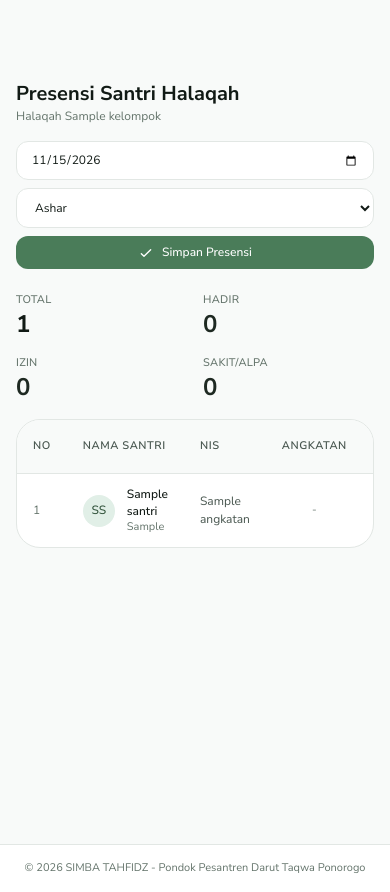
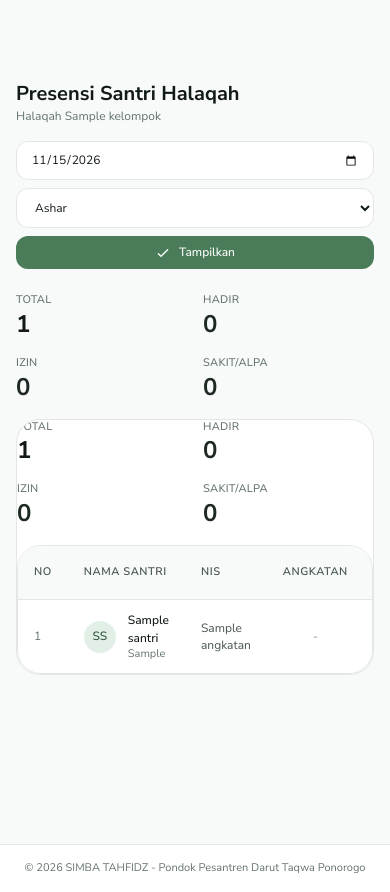
Before and after one commit to gazza-bot/SIMBATAHFIDZ, a Laravel app: page /ustadz/absensis in a window 390 px wide. Shown: the part 65-957 px from the top of the page. Run offline with Laravel 12, Linux system fonts and the light colour scheme; a user stored in the database is signed in; tables that the repository leaves empty hold one stand-in row (values such as "Sample post"); grey boxes marked "Sample" are stand-in pictures; style sheets or scripts are compiled from the project's sources; parts of the project's set-up code (start-up, migrations or seed data) failed here and were passed over.

Commit message:
feat(ustadz): fix mobile sidebar, bottom bar grid, button class dup, absensi filter form
- Fix bottom bar: static grid-cols-5 (dynamic class not compiled)
- Add sidebar toggle JS in resources/js/app.js
- Fix button component: single class attr via $attributes->merge (fixes duplicate class)
- Absensi: move x-data to wrapper, add GET filter form, remove broken bulk POST button, prefill edit modal
- Update APP_URL to include port for session/CSRF consistency

```diff
--- a/resources/js/app.js
+++ b/resources/js/app.js
@@ -19,3 +19,40 @@ document.addEventListener('submit', (event) => {
         table.dataset.loading = 'true';
     }
 });
+
+document.addEventListener('DOMContentLoaded', () => {
+    const sidebar = document.getElementById('sidebar');
+    const overlay = document.getElementById('sidebar-overlay');
+    const toggle = document.getElementById('sidebar-toggle');
+
+    if (!sidebar || !overlay || !toggle) return;
+
+    const openSidebar = () => {
+        sidebar.classList.remove('-translate-x-full');
+        overlay.classList.remove('hidden');
+        toggle.setAttribute('aria-expanded', 'true');
+    };
+
+    const closeSidebar = () => {
+        sidebar.classList.add('-translate-x-full');
+        overlay.classList.add('hidden');
+        toggle.setAttribute('aria-expanded', 'false');
+    };
+
+    toggle.addEventListener('click', () => {
+        const isOpen = toggle.getAttribute('aria-expanded') === 'true';
+        isOpen ? closeSidebar() : openSidebar();
+    });
+
+    overlay.addEventListener('click', closeSidebar);
+
+    document.addEventListener('keydown', (e) => {
+        if (e.key === 'Escape') closeSidebar();
+    });
+
+    sidebar.querySelectorAll('a').forEach((link) => {
+        link.addEventListener('click', () => {
+            if (window.innerWidth < 1024) closeSidebar();
+        });
+    });
+});
--- a/resources/views/components/button.blade.php
+++ b/resources/views/components/button.blade.php
@@ -32,9 +32,9 @@ $disabledClass = $disabled || $loading ? 'opacity-50 cursor-not-allowed' : '';
 $widthClass = $fullWidth ? 'w-full' : '';
 
 $commonClasses = 'inline-flex items-center justify-center font-medium rounded-lg transition-all duration-fast ease-standard focus:outline-none focus-visible:ring-2 focus-visible:ring-offset-2 ' . $variantClass . ' ' . $sizeClass . ' ' . $disabledClass . ' ' . $widthClass;
-$commonAttrs = $attributes->merge(['class' => $attributes->get('class', '')]);
+$finalClasses = trim($attributes->get('class', '') . ' ' . $commonClasses);
 
-$innerContent = '';
+    $innerContent = '';
 if ($loading) {
     $innerContent .= '<svg class="animate-spin h-4 w-4" xmlns="http://www.w3.org/2000/svg" fill="none" viewBox="0 0 24 24"><circle class="opacity-25" cx="12" cy="12" r="10" stroke="currentColor" stroke-width="4"></circle><path class="opacity-75" fill="currentColor" d="M4 12a8 8 0 018-8V0C5.373 0 0 5.373 0 12h4zm2 5.291A7.962 7.962 0 014 12H0c0 3.042 1.135 5.824 3 7.938l3-2.647z"></path></svg>';
 } elseif ($iconLeft) {
@@ -47,11 +47,11 @@ if ($iconRight && !$loading) {
 ?>
 
 @if ($href)
-    <a href="{{ $href }}" class="{{ $commonClasses }}" @if ($disabled) aria-disabled="true" tabindex="-1" @endif {{ $commonAttrs }}>
+    <a href="{{ $href }}" {{ $attributes->merge(['class' => $finalClasses]) }} @if ($disabled) aria-disabled="true" tabindex="-1" @endif>
         {!! $innerContent !!}
     </a>
 @else
-    <button type="{{ $type }}" class="{{ $commonClasses }}" {{ $disabled || $loading ? 'disabled' : '' }} {{ $commonAttrs }}>
+    <button type="{{ $type }}" {{ $attributes->merge(['class' => $finalClasses]) }} {{ $disabled || $loading ? 'disabled' : '' }}>
         @if ($loading)
             <svg class="animate-spin h-4 w-4" xmlns="http://www.w3.org/2000/svg" fill="none" viewBox="0 0 24 24">
                 <circle class="opacity-25" cx="12" cy="12" r="10" stroke="currentColor" stroke-width="4"></circle>
--- a/resources/views/layouts/app.blade.php
+++ b/resources/views/layouts/app.blade.php
@@ -158,7 +158,7 @@
 
     @if ($bottomNav)
         <nav class="fixed bottom-0 left-0 right-0 z-20 bg-white border-t border-neutral-200 lg:hidden" style="padding-bottom: env(safe-area-inset-bottom)" aria-label="Navigasi mobile">
-            <div class="grid grid-cols-{{ count($bottomNav) }} gap-1 px-2 py-1">
+            <div class="grid grid-cols-5 gap-1 px-2 py-1">
                 @foreach ($bottomNav as $item)
                     <a href="{{ $item['url'] }}"
                        class="flex flex-col items-center gap-0.5 px-1 py-2 rounded-xl min-h-[48px] justify-center transition-colors {{ request()->is($item['active']) || request()->is($item['active'] . '/*') ? 'bg-primary-50 text-primary-600' : 'text-neutral-500 hover:text-neutral-700' }}"
--- a/resources/views/ustadz/absensis/index.blade.php
+++ b/resources/views/ustadz/absensis/index.blade.php
@@ -1,13 +1,13 @@
 @extends('layouts.app', ['title' => 'Presensi Santri', 'pageTitle' => 'Presensi Santri Halaqah'])
 
 @section('content')
-<div class="max-w-4xl mx-auto space-y-6">
+<div class="max-w-4xl mx-auto space-y-6" x-data="presensiModal()">
     <div class="flex flex-col sm:flex-row sm:items-center justify-between gap-4">
         <div>
             <h2 class="text-xl font-bold text-neutral-900">Presensi Santri Halaqah</h2>
             <p class="text-sm text-neutral-500">Halaqah {{ \App\Models\Kelompok::where('ustadz_id', auth()->user()->ustadz->id)->first()?->nama ?? 'A' }}</p>
         </div>
-        <div class="flex flex-col sm:flex-row gap-2">
+        <form method="GET" action="{{ route('ustadz.absensis.index') }}" class="flex flex-col sm:flex-row gap-2">
             <input
                 type="date"
                 name="tanggal"
@@ -23,17 +23,33 @@
                 <option value="ashar" {{ $sesi == 'ashar' ? 'selected' : '' }}>Ashar</option>
                 <option value="maghrib" {{ $sesi == 'maghrib' ? 'selected' : '' }}>Maghrib</option>
             </select>
-            <x-button variant="primary" type="submit" form="presensi-form">
+            <x-button variant="primary" type="submit">
                 <svg class="w-4 h-4" fill="none" stroke="currentColor" viewBox="0 0 24 24"><path stroke-linecap="round" stroke-linejoin="round" stroke-width="2" d="M5 13l4 4L19 7"/></svg>
-                Simpan Presensi
+                Tampilkan
             </x-button>
+        </form>
+    </div>
+
+    <div class="grid grid-cols-2 sm:grid-cols-4 gap-4 mb-4">
+        <div>
+            <p class="text-xs font-medium text-neutral-500 uppercase tracking-wide">Total</p>
+            <p class="text-2xl font-bold text-neutral-900">{{ $stats['total'] }}</p>
+        </div>
+        <div>
+            <p class="text-xs font-medium text-neutral-500 uppercase tracking-wide">Hadir</p>
+            <p class="text-2xl font-bold text-success-600">{{ $stats['hadir'] }}</p>
+        </div>
+        <div>
+            <p class="text-xs font-medium text-neutral-500 uppercase tracking-wide">Izin</p>
+            <p class="text-2xl font-bold text-info-600">{{ $stats['izin'] }}</p>
+        </div>
+        <div>
+            <p class="text-xs font-medium text-neutral-500 uppercase tracking-wide">Sakit/Alpa</p>
+            <p class="text-2xl font-bold text-warning-600">{{ $stats['sakit'] + $stats['alpa'] }}</p>
         </div>
     </div>
 
-    <form id="presensi-form" method="POST" action="{{ route('ustadz.absensis.store') }}">
-        @csrf
-        <input type="hidden" name="tanggal" value="{{ $date }}">
-        <input type="hidden" name="sesi" value="{{ $sesi }}">
+    <div class="bg-white rounded-2xl border border-neutral-200 overflow-hidden">
 
         <div class="grid grid-cols-2 sm:grid-cols-4 gap-4 mb-4">
             <div>
@@ -130,9 +146,9 @@
                 </table>
             </div>
         </div>
-    </form>
+    </div>
 
-    <div class="fixed inset-0 z-50 flex items-center justify-center" x-data="presensiModal()" x-show="showModal" x-cloak>
+    <div class="fixed inset-0 z-50 flex items-center justify-center" x-show="showModal" x-cloak>
         <div class="fixed inset-0 bg-neutral-950/70 backdrop-blur-sm" @click="closeModal" aria-hidden="true"></div>
         <div class="relative w-full max-w-md bg-white rounded-2xl shadow-level-4 p-6" role="dialog" aria-modal="true">
             <div class="flex items-start justify-between mb-4">
@@ -199,6 +215,7 @@ function presensiModal() {
             this.$watch('showModal', (val) => {
                 if (!val) this.resetForm();
             });
+            this.existingAbsensi = @json($existingAbsensi);
         },
         setMode(action) {
             this.currentAction = action;
@@ -221,6 +238,16 @@ function presensiModal() {
             this.selectedSantri = id;
             this.currentSantriId = id;
             this.currentAction = 'edit';
+            const existing = this.$data.existingAbsensi || {};
+            if (existing[id]) {
+                this.selectedStatus = existing[id].status || 'hadir';
+                this.waktuTiba = existing[id].waktu_tiba || '';
+                this.catatan = existing[id].catatan || '';
+            } else {
+                this.selectedStatus = 'hadir';
+                this.waktuTiba = '';
+                this.catatan = '';
+            }
             this.showModal = true;
         },
         closeModal() {
@@ -236,9 +263,6 @@ function presensiModal() {
         },
         async savePresensi() {
             if (!this.selectedSantri) { alert('Pilih santri'); return; }
-            @if (isset($santris))
-            const existing = @json($existingAbsensi);
-            @endif
             const formData = new FormData();
             formData.append('_token', '{{ csrf_token() }}');
             formData.append('_method', 'POST');
```
